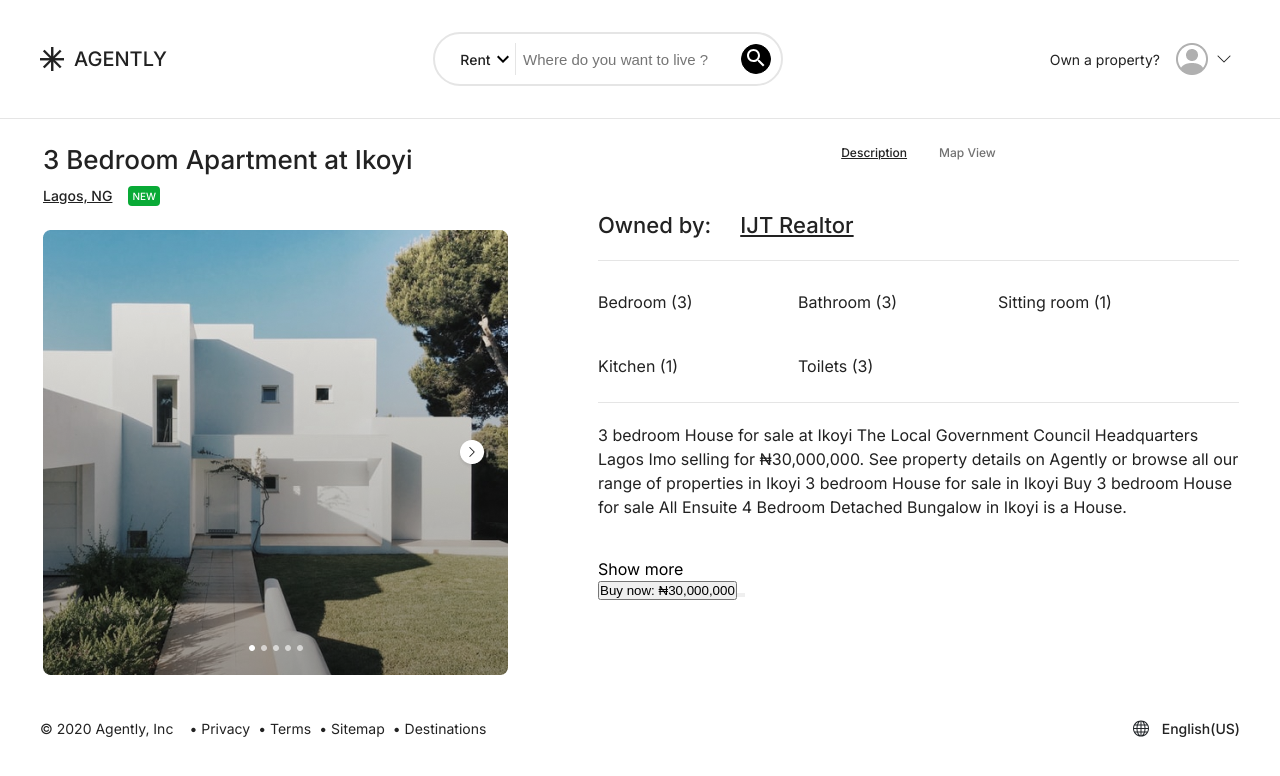
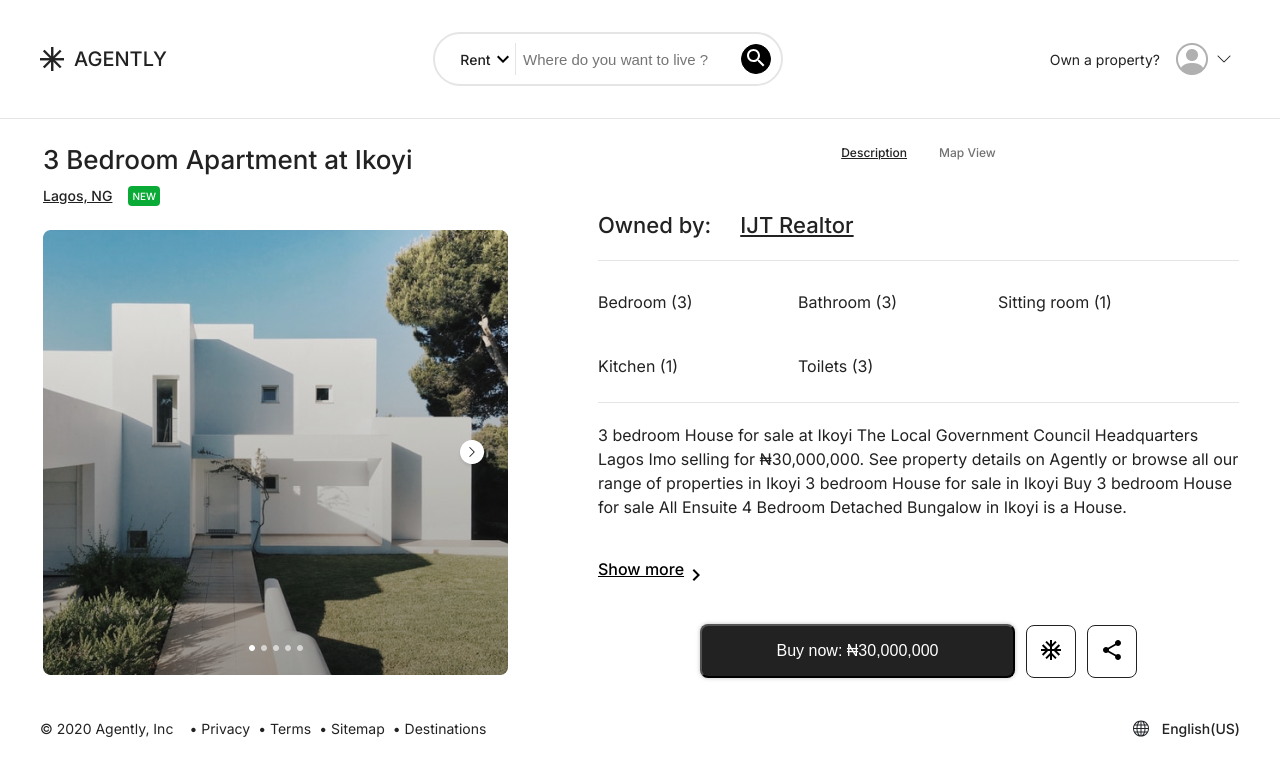
Before and after one commit to davidadediji/dufuna-berlin-lekkiproperty-frontend, a React (Create React App) app: page /property-detail-1 in a window 1280 px wide. Shown: the top 776 px of the page. Built offline with nearby package versions, Linux system fonts and the light colour scheme.

Commit message:
page-nave

```diff
--- a/src/components/property-card-details/PropertyCardDetail.tsx
+++ b/src/components/property-card-details/PropertyCardDetail.tsx
@@ -2,6 +2,10 @@ import Header from "../header/Header";
 import Footer from "../footer/Footer";
 import './propertycarddetail.css'
 import Property from "../../asserts/image/Frame 24.png"
+import KeyboardArrowRightIcon from '@mui/icons-material/KeyboardArrowRight';
+import ShareIcon from '@mui/icons-material/Share';
+import SingleBedIcon from '@mui/icons-material/SingleBed';
+import AcUnitIcon from '@mui/icons-material/AcUnit';
 
 const PropertyCardDetails = ()=>{
     return(
@@ -37,11 +41,15 @@ const PropertyCardDetails = ()=>{
                     <div className="property-description-realtor">
                         <p>3 bedroom House for sale at Ikoyi The Local Government Council Headquarters Lagos Imo selling for ₦30,000,000. See property details on Agently or browse all our range of properties in Ikoyi 3 bedroom House for sale in Ikoyi Buy 3 bedroom House for sale All Ensuite 4 Bedroom Detached Bungalow in Ikoyi is a House.</p>
                     </div>
-                    <p>Show more </p>
-                    <div>
-                        <button>Buy now:  ₦30,000,000</button>
-                        <button></button>
-                        <button></button>
+                    <div className="share-more-container">
+                        <p className="show-more">Show more </p>
+                        <p><KeyboardArrowRightIcon/></p>
+                    </div>
+
+                    <div className="share-buy">
+                        <button className="buy-now">Buy now:  ₦30,000,000</button>
+                        <button className="box-save"><AcUnitIcon/></button>
+                        <button className="box-share"><ShareIcon/></button>
                     </div>
                 </div>
             </div>
--- a/src/components/property-card-details/propertycarddetail.css
+++ b/src/components/property-card-details/propertycarddetail.css
@@ -101,5 +101,54 @@
     padding-bottom: 40px;
 }
 
+.show-more{
+    font-weight: 500;
+    font-size: 16px;
+    line-height: 13px;
+    text-decoration-line: underline;
+    color: #000000;
+
+}
+
+.share-buy{
+    display: flex;
+    align-items: center;
+    justify-content: center;
+    margin-top: 33px;
+}
+
+.share-more-container{
+    display: inline-flex;
+}
+
+.buy-now{
+    background: #222222;
+    box-shadow: 0px 0px 4px rgba(0, 0, 0, 0.25);
+    border-radius: 8px;
+    color: #fff;
+    padding-top: 16px;
+    padding-bottom: 16px;
+    padding-left: 74.5px;
+    padding-right: 74.5px;
+    font-weight: 500;
+    font-size: 16px;
+    cursor: pointer;
+}
+
+.box-save{
+   padding: 12px;
+}
+
+.box-share{
+    padding: 12px;
+
+}
+
+.box-save, .box-share{
+    margin-left: 11px;
+    background: #FFFFFF;
+    border: 1px solid #222222;
+    border-radius: 8px;
+}
 
 /* 731 */
```
